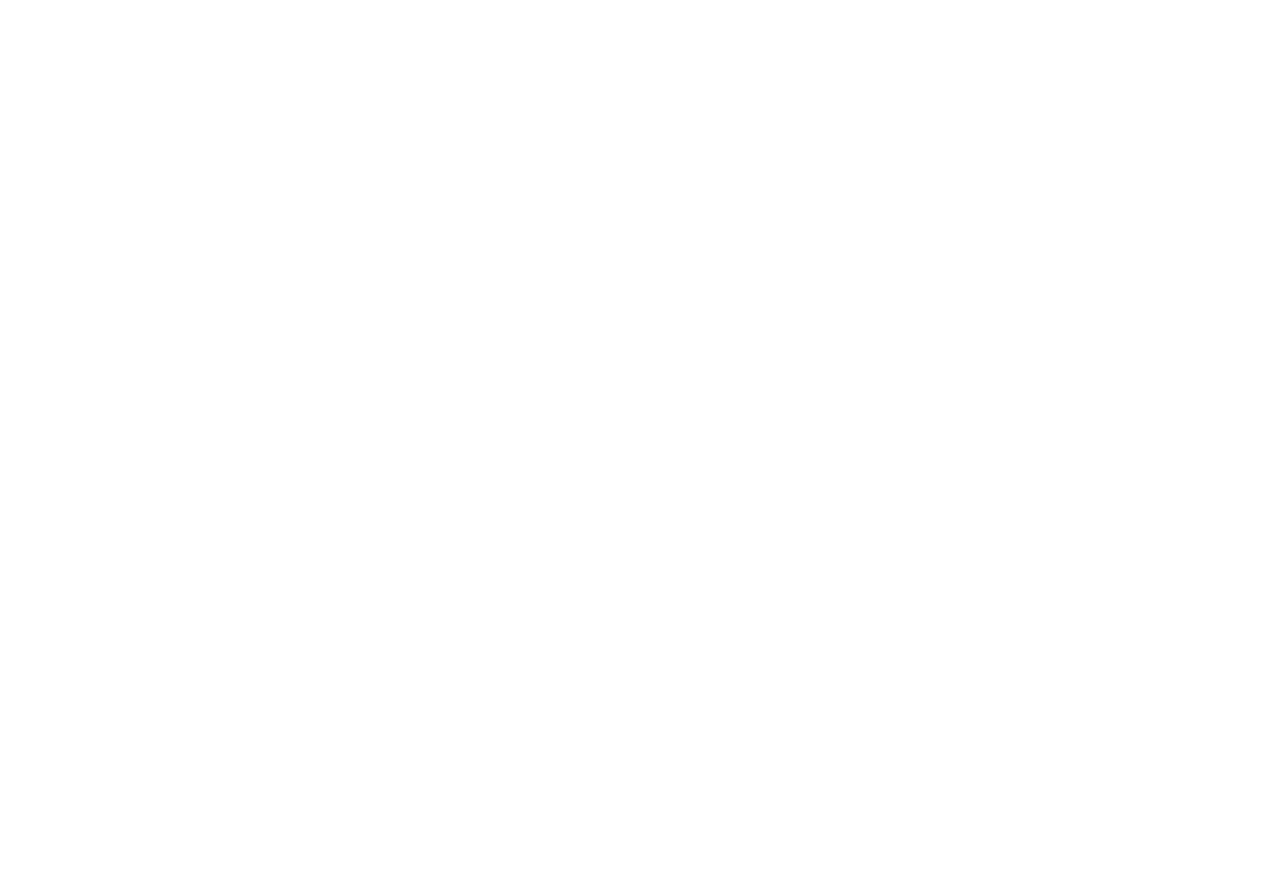
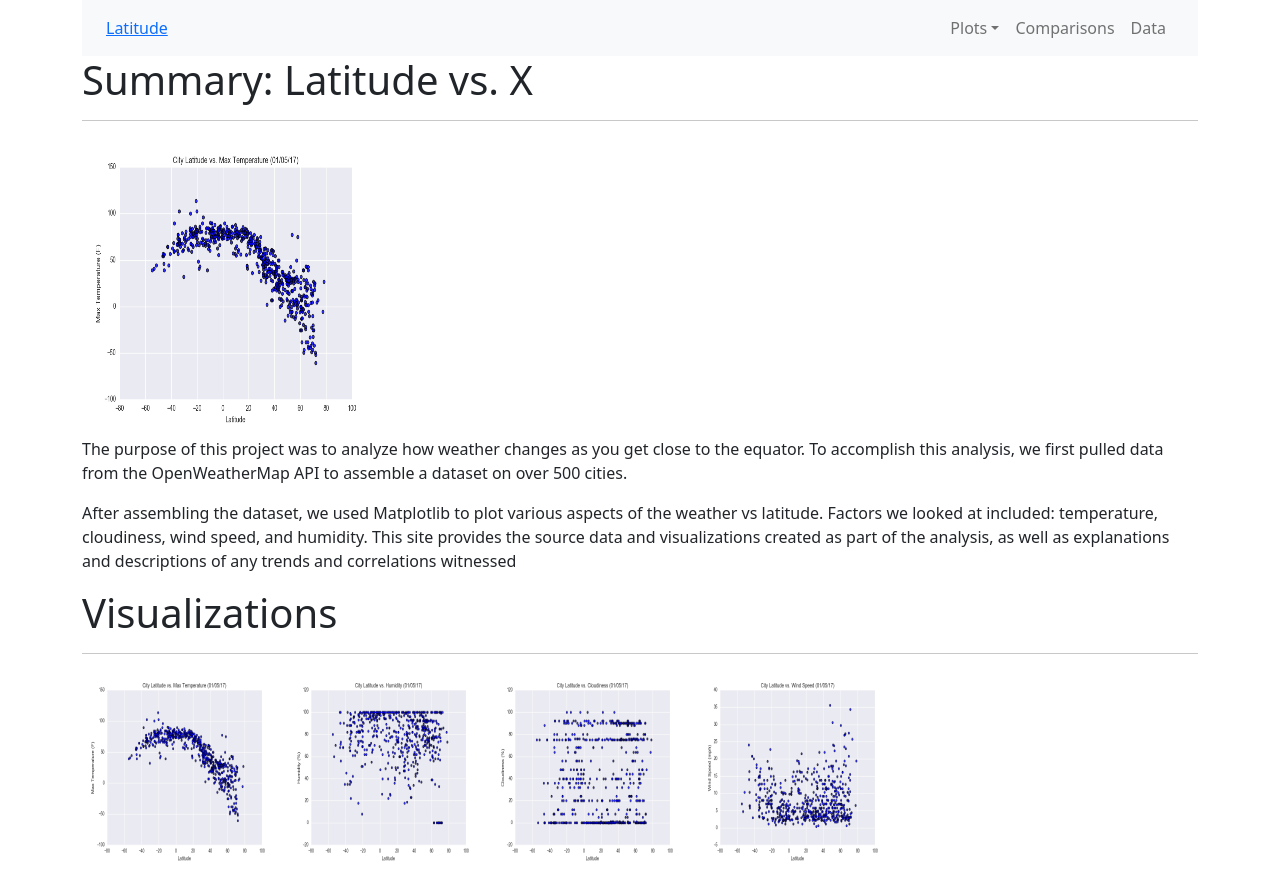
Before and after one commit to jordanroessle/Web-Design-Challenge, a plain HTML site: page index.html in a window 1280 px wide. Before the commit the page ends 800 px from the top, so only its background shows below. Drawn offline with nearby package versions, Linux system fonts and the light colour scheme.

Commit message:
navbar done, links needed

```diff
--- a/index.html
+++ b/index.html
@@ -5,12 +5,79 @@
 
 	<!--bootstrap set up-->
 	<link href="https://cdn.jsdelivr.net/npm/bootstrap@5.0.1/dist/css/bootstrap.min.css" rel="stylesheet" integrity="sha384-+0n0xVW2eSR5OomGNYDnhzAbDsOXxcvSN1TPprVMTNDbiYZCxYbOOl7+AMvyTG2x" crossorigin="anonymous">
-	<title>Weather Data</title>
+
+	<link rel="stylesheet" href="styles.css">
+
+	<title>Latitude Analysis</title>
 </head>
 
 
 <body>
 	<div class="container">
+		<div class="row">
+
+			<!--navbar-->
+			<div class="col-md-12">
+				<nav class="navbar navbar-expand-lg navbar-light bg-light">
+				  <div class="container-fluid">
+				    <a class="navbar-brand, white-teal-back" href="#">Latitude</a>
+				    <button class="navbar-toggler" type="button" data-bs-toggle="collapse" data-bs-target="#navbarNavDropdown" aria-controls="navbarNavDropdown" aria-expanded="false" aria-label="Toggle navigation">
+				      <span class="navbar-toggler-icon"></span>
+				    </button>
+				    <div class="collapse navbar-collapse justify-content-end" id="navbarNavDropdown">
+				      <ul class="navbar-nav">
+				      	<li class="nav-item dropdown">
+				          <a class="nav-link dropdown-toggle" href="#" id="navbarDropdownMenuLink" role="button" data-bs-toggle="dropdown" aria-expanded="false">Plots</a>
+				          <ul class="dropdown-menu" aria-labelledby="navbarDropdownMenuLink">
+				          	<li><a class="dropdown-item" href="#">Latitude vs Max Temp</a></li>
+				            <li><a class="dropdown-item" href="#">Latitude vs Humidity</a></li>
+				            <li><a class="dropdown-item" href="#">Latitude vs Cloudiness</a></li>
+				            <li><a class="dropdown-item" href="#">Latitude vs Wind Speed</a></li>
+				          </ul>
+				        </li>
+				        <li class="nav-item">
+				          <a class="nav-link" href="#">Comparisons</a>
+				        </li>
+				        <li class="nav-item">
+				          <a class="nav-link" href="#">Data</a>
+				        </li>
+				      </ul>
+				    </div>
+				  </div>
+				</nav>
+			</div>
+		</div>
+
+
+
+
+
+
+
+
+
+		<div class="row">
+			<div class="col-md-12">
+				<div class ="background-set">
+					<div class="box box-1">
+						<h1>Summary: Latitude vs. X</h1>
+						<hr>
+						<img src="Resources/assets/images/Fig1.png" alt="Lat vs Max Temp" width="300" height="300">
+						<p>The purpose of this project was to analyze how weather changes as you get close to the equator. To accomplish this analysis, we first pulled data from the OpenWeatherMap API to assemble a dataset on over 500 cities.</p>
+						<p>After assembling the dataset, we used Matplotlib to plot various aspects of the weather vs latitude. Factors we looked at included: temperature, cloudiness, wind speed, and humidity. This site provides the source data and visualizations created as part of the analysis, as well as explanations and descriptions of any trends and correlations witnessed</p>
+					</div>
+					<div class="box box-2">
+						<h1>Visualizations</h1>
+						<hr>
+						<img src="Resources/assets/images/Fig1.png" alt="Lat vs Max Temp" width="200" height="200">
+						<img src="Resources/assets/images/Fig2.png" alt="Lat vs Humidity" width="200" height="200">
+						<img src="Resources/assets/images/Fig3.png" alt="Lat vs Cloudiness" width="200" height="200">
+						<img src="Resources/assets/images/Fig4.png" alt="Lat vs Wind Speed" width="200" height="200">
+					</div>
+				</div>
+			</div>
+		</div>
+
 
 
 
@@ -27,7 +94,8 @@
 
 
 	</div>
+
+
 <!--bootstrap set up-->
 <script src="https://cdn.jsdelivr.net/npm/bootstrap@5.0.1/dist/js/bootstrap.bundle.min.js" integrity="sha384-gtEjrD/SeCtmISkJkNUaaKMoLD0//ElJ19smozuHV6z3Iehds+3Ulb9Bn9Plx0x4" crossorigin="anonymous"></script>
 </body>
-</html>
```
